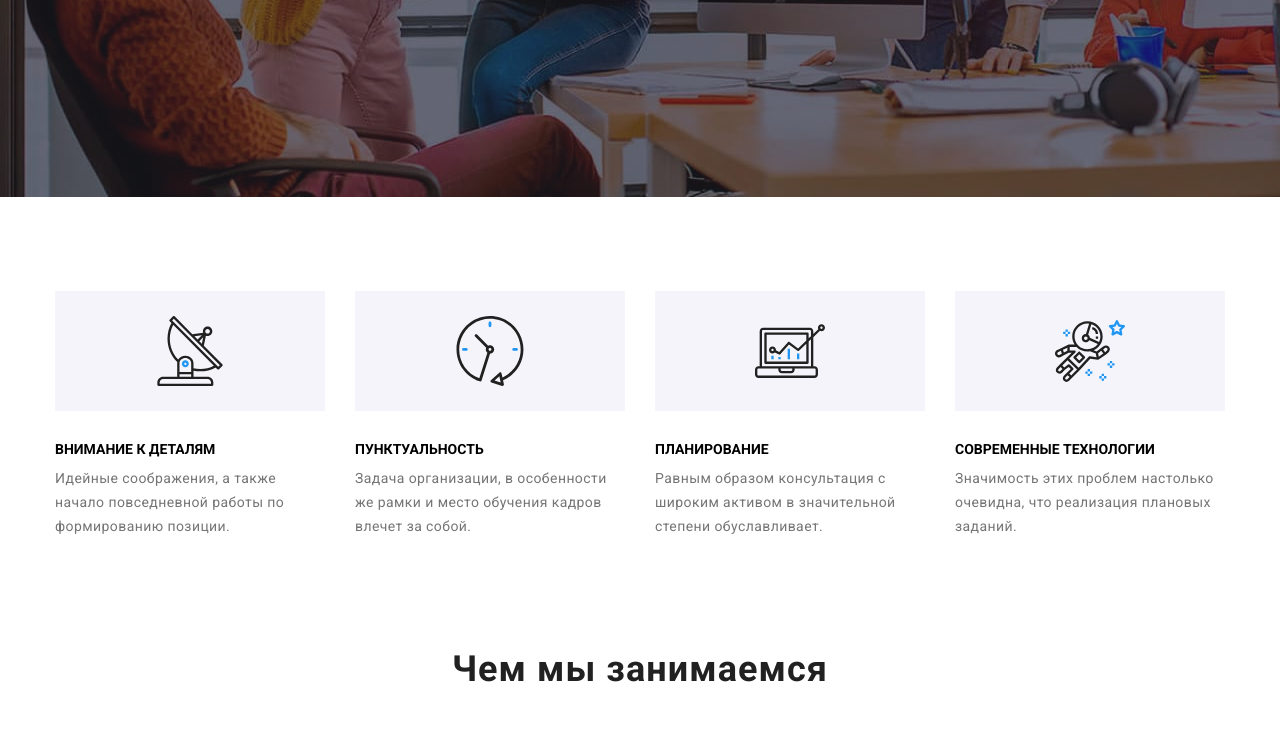
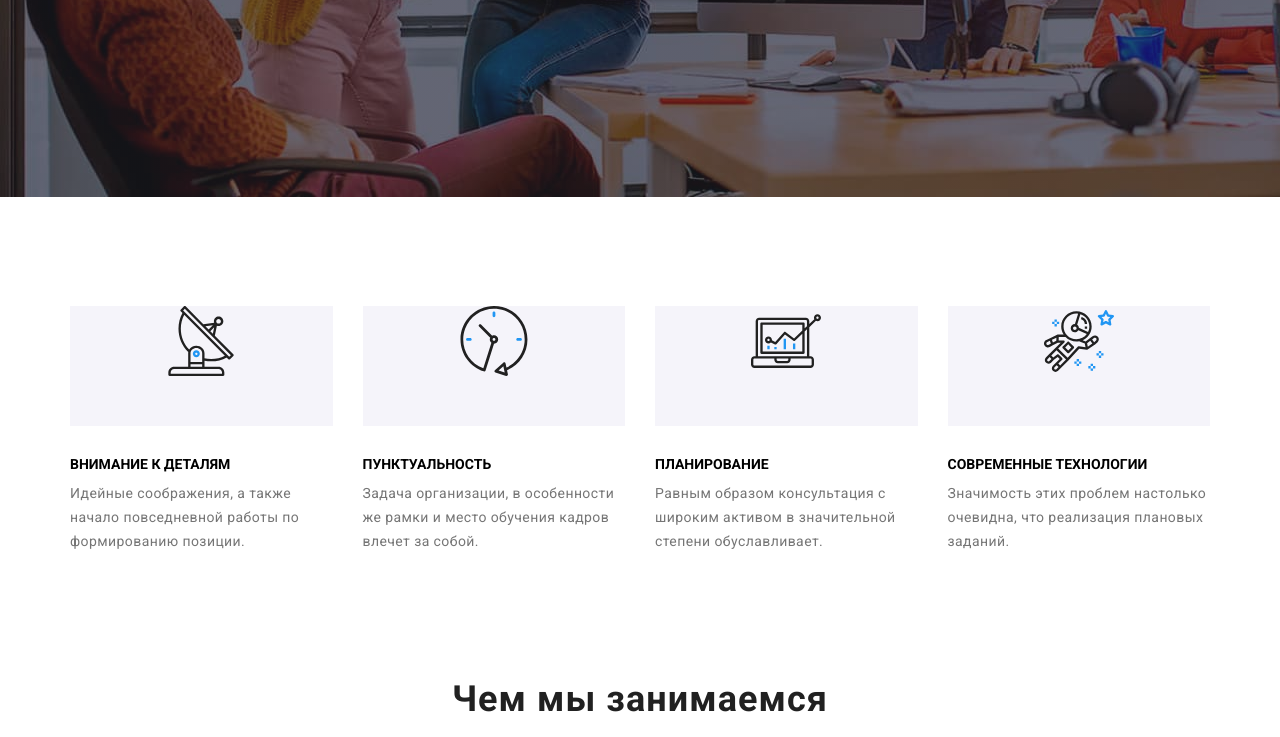
Before and after one commit to Xdecent0/goit-markup-hw-08, a plain HTML site: page index.html in a window 1280 px wide. Shown: the part 483-1220 px from the top of the page. Drawn offline with nearby package versions, Linux system fonts and the light colour scheme; files that its build step writes are made by us from their sources.

Commit message:
last things

```diff
--- a/sass/components/_about.scss
+++ b/sass/components/_about.scss
@@ -2,7 +2,6 @@
   @media screen and (min-width: 768px) {
     display: flex;
     flex-wrap: wrap;
-    margin: -15px;
   }
 }
 
@@ -41,7 +40,6 @@
   background-color: $color-background;
   display: flex;
   justify-content: center;
-  align-items: center;
   width: 100%;
   height: 120px;
   margin-bottom: 30px;
--- a/sass/components/_hero.scss
+++ b/sass/components/_hero.scss
@@ -75,7 +75,6 @@
   text-transform: uppercase;
   text-align: center;
   margin: 0 auto;
-  max-width: 360px;
   margin-bottom: 30px;
 
   @media screen and (min-width: 1200px) {
```
